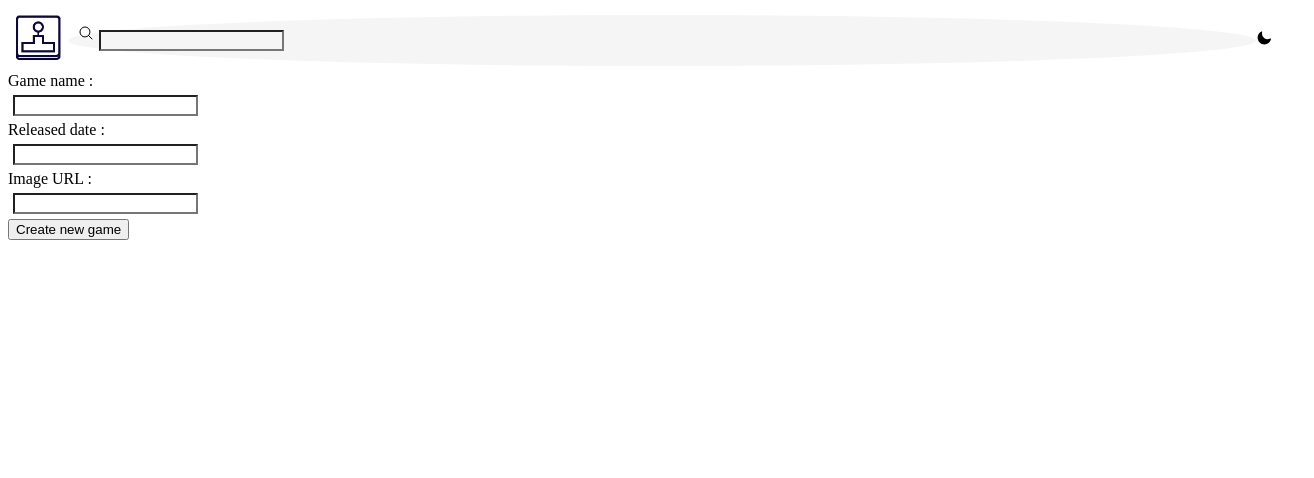
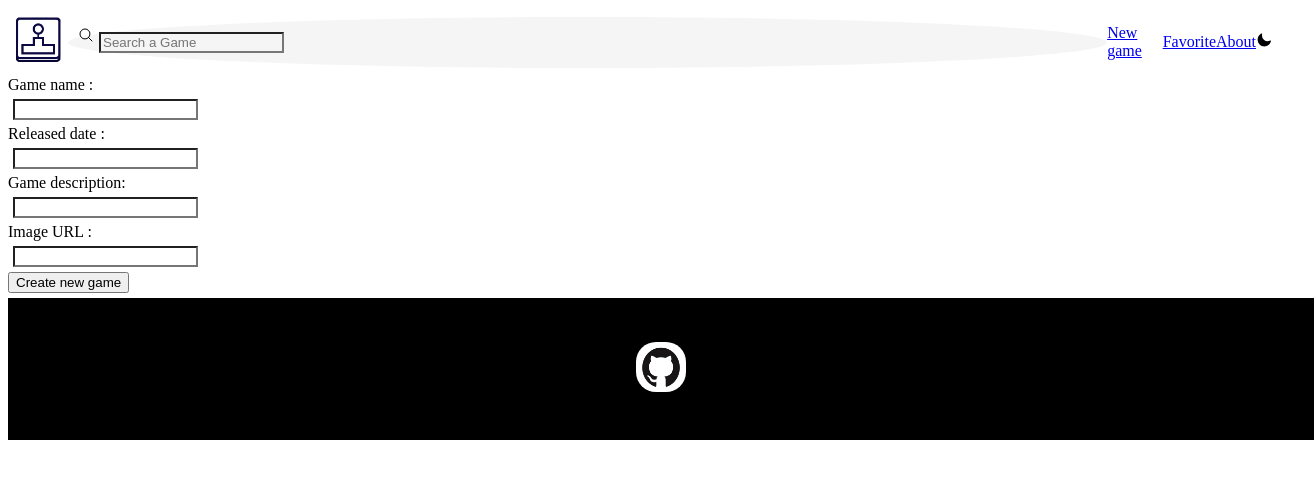
Before and after one commit to Zevinos/App-project-frontend, a React (Vite) app: page /new-game in a window 1280 px wide. Shown: the top 478 px of the page, 1314 px wide, since content can reach past the window. Built offline with nearby package versions, Linux system fonts and the light colour scheme; no server answers.

Commit message:
done fav buttons

```diff
--- a/src/App.css
+++ b/src/App.css
@@ -11,3 +11,7 @@
   color: white;
   margin: 10px;
 }
+
+body {
+  display: grid;
+}
--- a/src/App.jsx
+++ b/src/App.jsx
@@ -6,16 +6,20 @@ import OneGamePage from "./pages/OnegamePage/OneGamePage";
 import Aboutpage from "./pages/AboutPage/AboutPage/";
 import NavBar from "./components/Navbar/NavBar";
 import NewGamePage from "./pages/NewGamePage/NewGamePage";
+import FavouritesPage from "./pages/FavouritesPage/FavouritesPage";
+import Footer from "./components/Footer/Footer";
 function App() {
   return (
     <div className="App">
       <NavBar />
       <Routes>
+        <Route path="/favorite" element={<FavouritesPage />} />
         <Route path="/" element={<HomePage />} />
         <Route path="/games/:gameId" element={<OneGamePage />} />
         <Route path="/about" element={<Aboutpage />} />
         <Route path="/new-game" element={<NewGamePage />} />
       </Routes>
+      <Footer />
     </div>
   );
 }
--- /dev/null
+++ b/src/components/Footer/Footer.css
@@ -0,0 +1,17 @@
+.Footer {
+  background-color: black;
+  text-align: center;
+  border: 1px solid black;
+  margin-top: 5px;
+  padding: 20px;
+  width: 100%;
+  height: 100px;
+  display: flex;
+  align-items: center;
+  justify-content: center;
+}
+.GitLogo {
+  height: 50px;
+  width: 50px;
+  border-radius: 20px;
+}
--- /dev/null
+++ b/src/components/Footer/Footer.jsx
@@ -0,0 +1,15 @@
+import React from "react";
+import GhLogo from "./github logo.png";
+import "./Footer.css";
+
+function Footer() {
+  return (
+    <div className="Footer">
+      <a href="https://github.com/Zevinos/App-project-frontend">
+        <img src={GhLogo} className="GitLogo"></img>
+      </a>
+    </div>
+  );
+}
+
+export default Footer;
--- a/src/components/Navbar/NavBar.jsx
+++ b/src/components/Navbar/NavBar.jsx
@@ -3,8 +3,11 @@ import "./NavBar.css";
 import { HiMiniMoon, HiOutlineMagnifyingGlass } from "react-icons/hi2";
 import logo from "./../../assets/Images/logo.png";
 import { Link } from "react-router-dom";
+import { useState } from "react";
 
 function NavBar() {
+  const { search, setSearch } = useState("");
+
   return (
     <div className="Bar">
       <Link to={`/`}>
@@ -13,7 +16,28 @@ function NavBar() {
 
       <div className="SearchBar">
         <HiOutlineMagnifyingGlass />
-        <input type="text" name="" id="" />
+
+        <input
+          type="text"
+          name=""
+          placeholder="Search a Game"
+          onChange={(e) => setSearch(e.target.value)}
+        />
+      </div>
+      <div>
+        <Link to={`/new-game/`}>
+          <p>New game</p>
+        </Link>
+      </div>
+      <div>
+        <Link to={`/favorite/`}>
+          <p>Favorite</p>
+        </Link>
+      </div>
+      <div>
+        <Link to={`/about`}>
+          <p>About</p>
+        </Link>
       </div>
       <div>
         <HiMiniMoon />
--- /dev/null
+++ b/src/pages/FavouritesPage/FavouritesPage.jsx
@@ -0,0 +1,32 @@
+import myApi from "../../api/myApi";
+import React, { useState, useEffect } from "react";
+import { useParams } from "react-router-dom";
+
+function FavouritesPage() {
+  const params = useParams();
+  const [game, setGame] = useState(null);
+
+  async function fetchOneGame() {
+    try {
+      const response = await myApi.get(`/favourites/${isFav.id}`);
+      console.log(response);
+      setGame(response.data);
+    } catch (error) {
+      console.log(error);
+    }
+  }
+  useEffect(() => {
+    fetchOneGame();
+  }, []);
+
+  return (
+    <div>
+      <p>Favorites</p>
+      <div>
+        <p>hey</p>
+      </div>
+    </div>
+  );
+}
+
+export default FavouritesPage;
--- a/src/pages/Homepage/Homepage.jsx
+++ b/src/pages/Homepage/Homepage.jsx
@@ -1,8 +1,8 @@
 import { useState, useEffect } from "react";
-import rawgApi from "../../api/rawgApi";
+//import rawgApi from "../../api/rawgApi";
 import { Link } from "react-router-dom";
 import myApi from "../../api/myApi";
-import NavBar from "../../components/Navbar/NavBar";
+//import NavBar from "../../components/Navbar/NavBar";
 import "./HomePage.css";
 function HomePage() {
   const [games, setGames] = useState(null);
--- a/src/pages/NewGamePage/NewGamePage.jsx
+++ b/src/pages/NewGamePage/NewGamePage.jsx
@@ -18,9 +18,11 @@ function NewGamePage() {
   const [name, setName] = useState("");
   const [released, setReleased] = useState("");
   const [background_image, setbackground_Image] = useState("");
+  const [description, setDescription] = useState("");
   const navigate = useNavigate();
 
   const handleName = (event) => setName(event.target.value);
+  const handleDescription = (event) => setDescription(event.target.value);
   const handleReleased = (event) => setReleased(event.target.value);
   const handleBackground_Image = (event) =>
     setbackground_Image(event.target.value);
@@ -32,12 +34,13 @@ function NewGamePage() {
         name: name,
         released: released,
         background_image: background_image,
+        description: description,
       };
       const response = await myApi.post(`/games`, newGame);
       console.log(response);
       navigate(`/games/${response.data.id}`);
     } catch (error) {
-      console.error(error);
+      console.log(error);
     }
   }
 
@@ -57,6 +60,17 @@ function NewGamePage() {
         />
       </div>
       <div>
+        <label htmlFor="description"> Game description:</label>
+        <input
+          type="text"
+          id="description"
+          value={description}
+          cols="30"
+          rows="10"
+          onChange={handleDescription}
+        />
+      </div>
+      <div>
         <label htmlFor="imageUrl"> Image URL :</label>
         <input
           type="text"
--- a/src/pages/OnegamePage/OneGamePage.jsx
+++ b/src/pages/OnegamePage/OneGamePage.jsx
@@ -3,10 +3,13 @@ import { useParams } from "react-router-dom";
 import rawgApi from "../../api/rawgApi";
 import myApi from "../../api/myApi";
 import "./OneGamePage.css";
+import { useNavigate } from "react-router-dom";
+
 function OneGamePage() {
   const params = useParams();
   const [game, setGame] = useState(null);
   const [isFav, setIsFav] = useState(false);
+  const navigate = useNavigate();
 
   async function fetchOneGame() {
     try {
@@ -18,8 +21,42 @@ function OneGamePage() {
       const favouriteResponse = await myApi.get(
         "/favourites?gameId=" + params.gameId
       );
-      if (favouriteResponse.data.length >= 1) setIsFav(true);
+      if (favouriteResponse.data.length >= 1)
+        setIsFav({ id: favouriteResponse.data[0].id });
       else setIsFav(false);
+    } catch (error) {
+      console.log(error);
+    }
+  }
+
+  async function handleDelete() {
+    try {
+      const response = await myApi.delete(`/games/${params.gameId}`);
+      console.log(response);
+      navigate("/");
+    } catch (error) {
+      console.log(error);
+    }
+  }
+
+  async function handleSubmit() {
+    try {
+      const newFav = {
+        gameId: Number(params.gameId),
+      };
+      const response = await myApi.post(`/favourites`, newFav);
+      console.log(response);
+      fetchOneGame();
+      //navigate(`/favorite`);
+    } catch (error) {
+      console.log(error);
+    }
+  }
+  async function handleDeleteFav() {
+    try {
+      const response = await myApi.delete(`/favourites/${isFav.id}`);
+      console.log(response);
+      fetchOneGame();
     } catch (error) {
       console.log(error);
     }
@@ -36,11 +73,26 @@ function OneGamePage() {
       <div>OneGamePage</div>
       <img src={game.background_image} alt="" />
       <h2>{game.name}</h2>
+      <p>{game.description}</p>
       <p>{game.released}</p>
       <p>{isFav ? "Is favorite" : "Not favorite"}</p>
-      <button> Add to Favorite</button>
+
+      {isFav ? (
+        <button onClick={handleDeleteFav}> Delete from Favorite</button>
+      ) : (
+        <button onClick={handleSubmit}> Add to Favorite</button>
+      )}
+
+      <button onClick={handleDelete}>Delete Game</button>
     </div>
   );
 }
 
 export default OneGamePage;
+/*avoir un bouton delete favorite
+*faire en sorte que le bouton add disparaisse quand le jeu est add et
+faire en sorte que le bouton delete soit invisible lorsque le jeu est dans les favoris
+*
+*
+*
+*/
```
Also changed, not shown: src/Navbar.jsx (deleted), src/components/Footer/github logo.png (added).
